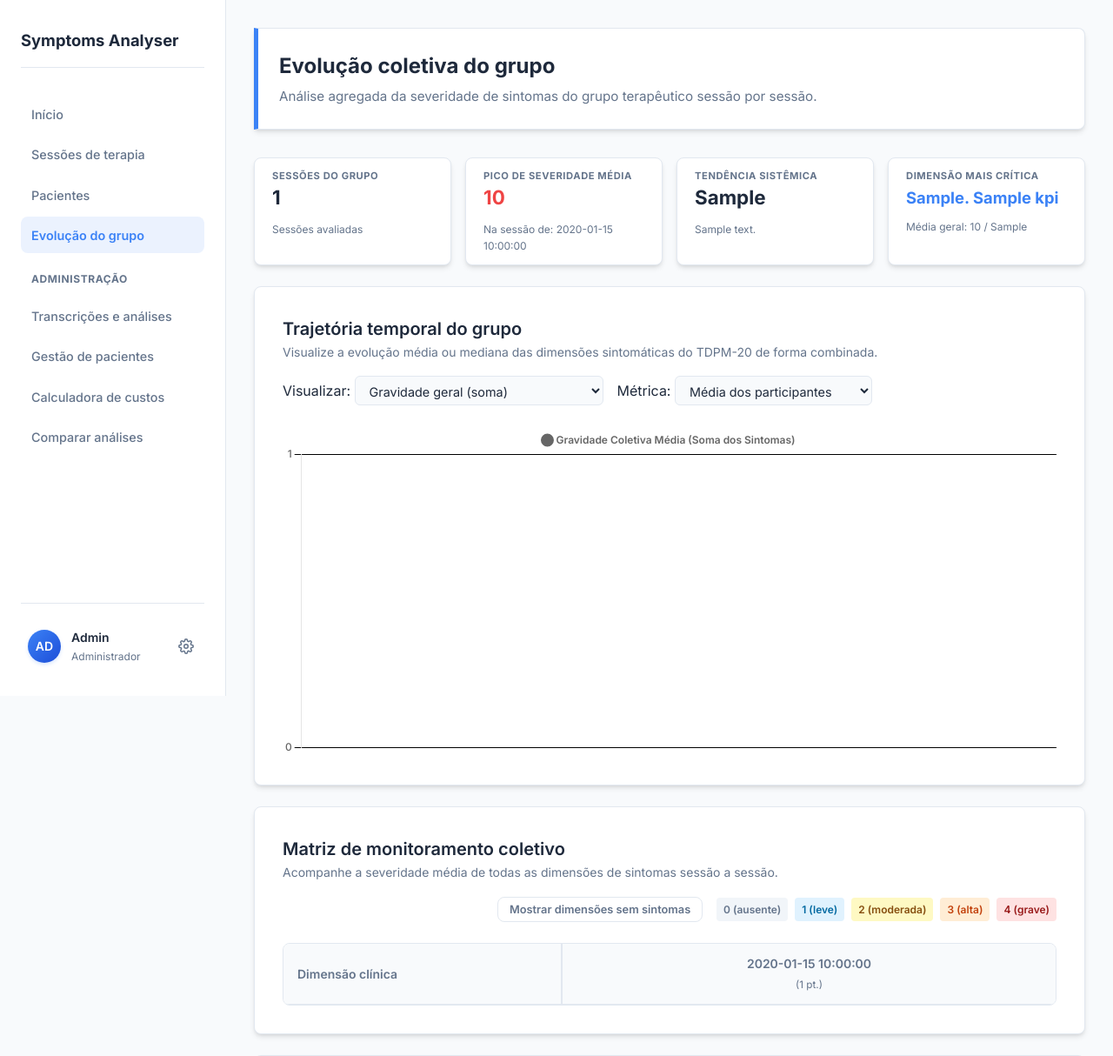
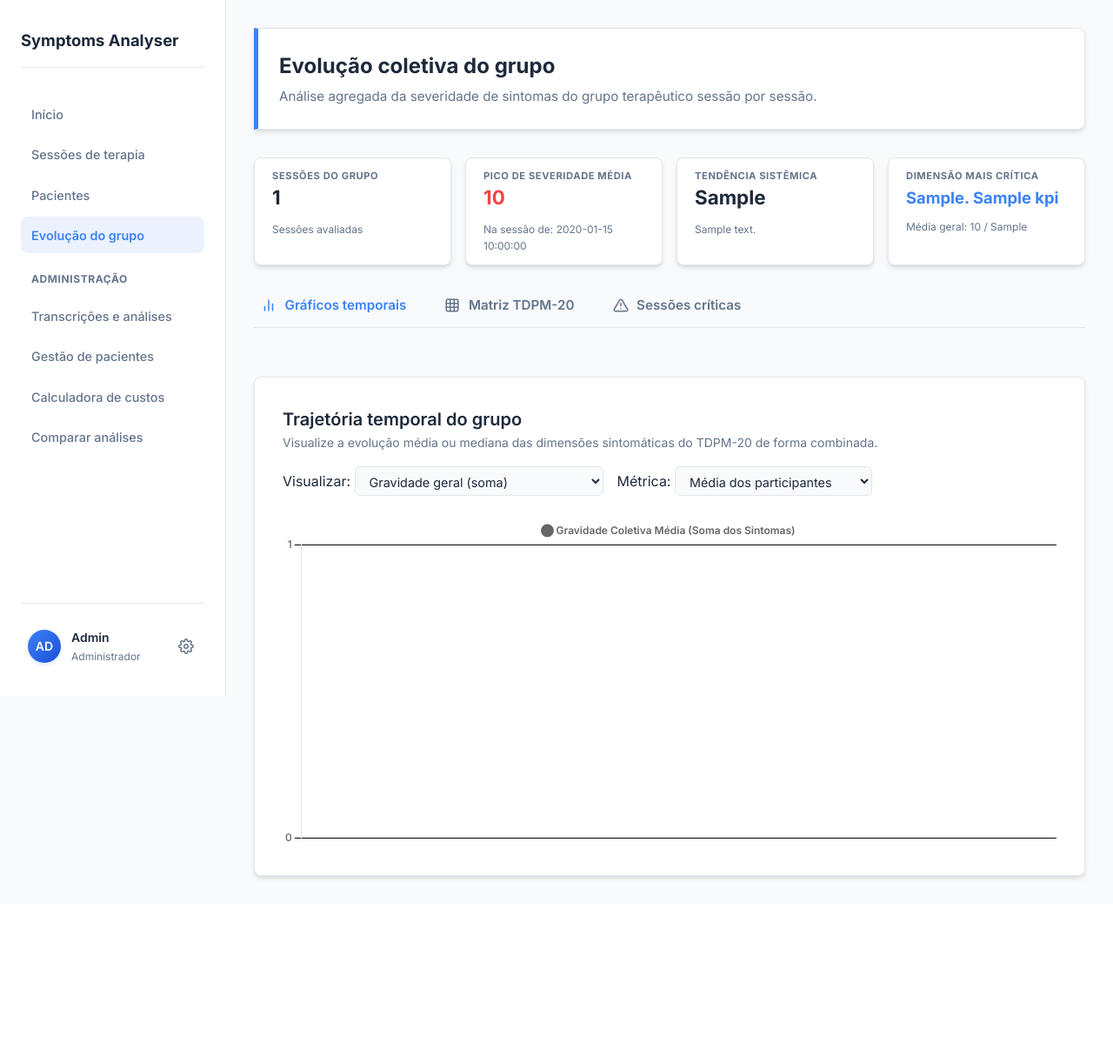
Before and after one commit to wpramio/symptoms-analyser, a Flask app: template src/symptoms_analyser/templates/cohort_analytics.html in a window 1280 px wide. Shown: the top 1214 px of the page at 87% size. After the commit the page ends 1012 px from the top, so only its background shows below. Run offline with Flask 3, Linux system fonts and the light colour scheme; the template is opened without the code that fills it: most values are stand-ins (such as "Sample title", 1, 10 or a date in 2020).

Commit message:
feat: implement tabbed interface for cohort analytics

```diff
--- a/src/symptoms_analyser/static/js/cohort_analytics.js
+++ b/src/symptoms_analyser/static/js/cohort_analytics.js
@@ -262,4 +262,31 @@ document.addEventListener('DOMContentLoaded', () => {
             btnToggle.classList.toggle('btn-secondary', isShowingEmpty);
         });
     }
+
+    // =========================================================================
+    // 4. Main cohort detail tabs navigation switcher
+    // =========================================================================
+    const tabButtons = document.querySelectorAll('.session-tab-btn');
+    const tabPanels = document.querySelectorAll('.session-tab-panel');
+
+    tabButtons.forEach(btn => {
+        btn.addEventListener('click', () => {
+            const targetId = btn.dataset.target;
+            if (!targetId) return;
+
+            // Deactivate all tab buttons and panels
+            tabButtons.forEach(b => b.classList.remove('active'));
+            tabPanels.forEach(p => p.classList.remove('active'));
+
+            // Activate selected tab button and panel
+            btn.classList.add('active');
+            const targetPanel = document.getElementById(targetId);
+            if (targetPanel) {
+                targetPanel.classList.add('active');
+            }
+
+            // Force a resize event to ensure Chart.js scales dynamically when its container becomes visible
+            window.dispatchEvent(new Event('resize'));
+        });
+    });
 });
--- a/src/symptoms_analyser/templates/cohort_analytics.html
+++ b/src/symptoms_analyser/templates/cohort_analytics.html
@@ -57,12 +57,54 @@
             </div>
         </div>
 
+        <!-- TAB NAVIGATION -->
+        <div class="session-tabs-container">
+            <div class="session-main-tabs">
+                <button class="session-tab-btn active" data-target="tab-trajectory">
+                    <svg class="tab-icon" viewBox="0 0 24 24" fill="none" stroke="currentColor" stroke-width="2"
+                        stroke-linecap="round" stroke-linejoin="round">
+                        <line x1="18" y1="20" x2="18" y2="10"></line>
+                        <line x1="12" y1="20" x2="12" y2="4"></line>
+                        <line x1="6" y1="20" x2="6" y2="14"></line>
+                    </svg>
+                    Gráficos temporais
+                </button>
+                <button class="session-tab-btn" data-target="tab-heatmap">
+                    <svg class="tab-icon" viewBox="0 0 24 24" fill="none" stroke="currentColor" stroke-width="2"
+                        stroke-linecap="round" stroke-linejoin="round">
+                        <rect x="3" y="3" width="18" height="18" rx="2" ry="2"></rect>
+                        <line x1="9" y1="3" x2="9" y2="21"></line>
+                        <line x1="15" y1="3" x2="15" y2="21"></line>
+                        <line x1="3" y1="9" x2="21" y2="9"></line>
+                        <line x1="3" y1="15" x2="21" y2="15"></line>
+                    </svg>
+                    Matriz TDPM-20
+                </button>
+                <button class="session-tab-btn" data-target="tab-critical">
+                    <svg class="tab-icon" viewBox="0 0 24 24" fill="none" stroke="currentColor" stroke-width="2"
+                        stroke-linecap="round" stroke-linejoin="round">
+                        <path
+                            d="M10.29 3.86L1.82 18a2 2 0 0 0 1.71 3h16.94a2 2 0 0 0 1.71-3L13.71 3.86a2 2 0 0 0-3.42 0z">
+                        </path>
+                        <line x1="12" y1="9" x2="12" y2="13"></line>
+                        <line x1="12" y1="17" x2="12.01" y2="17"></line>
+                    </svg>
+                    Sessões críticas
+                </button>
+            </div>
+        </div>
+
+        <!-- TAB PANELS CONTENT -->
+        <div class="session-tab-content">
+            <!-- PANEL 1: Group Trajectory -->
+            <div class="session-tab-panel active" id="tab-trajectory">
                 <!-- Interactive Chart Card (Chart.js rendered client-side) -->
                 <div class="evolution-card chart-container-card">
                     <div class="card-header-flex">
                         <div>
                             <h3 class="card-title">Trajetória temporal do grupo</h3>
-                    <p class="card-subtitle">Visualize a evolução média ou mediana das dimensões sintomáticas do TDPM-20
+                            <p class="card-subtitle">Visualize a evolução média ou mediana das dimensões sintomáticas do
+                                TDPM-20
                                 de forma combinada.</p>
                         </div>
                         <div class="chart-controls cohort-chart-controls">
@@ -91,17 +133,22 @@
                         <canvas id="evolutionChart"></canvas>
                     </div>
                 </div>
+            </div>
 
+            <!-- PANEL 2: Heatmap Matrix -->
+            <div class="session-tab-panel" id="tab-heatmap">
                 <!-- Heatmap (fully server-rendered with dynamic toggle) -->
                 <div class="evolution-card heatmap-card">
                     <div class="card-header-flex cohort-header-flex">
                         <div>
                             <h3 class="card-title">Matriz de monitoramento coletivo</h3>
-                    <p class="card-subtitle">Acompanhe a severidade média de todas as dimensões de sintomas sessão a
+                            <p class="card-subtitle">Acompanhe a severidade média de todas as dimensões de sintomas
+                                sessão a
                                 sessão.</p>
                         </div>
                         <div class="heatmap-header-controls cohort-heatmap-controls">
-                    <button type="button" id="btnToggleEmptyDimensions" class="btn btn-secondary btn-heatmap-toggle">
+                            <button type="button" id="btnToggleEmptyDimensions"
+                                class="btn btn-secondary btn-heatmap-toggle">
                                 Mostrar dimensões sem sintomas
                             </button>
                             <div class="heatmap-legend cohort-heatmap-legend">
@@ -143,11 +190,15 @@
                         </table>
                     </div>
                 </div>
+            </div>
 
+            <!-- PANEL 3: Critical Sessions and Anomalies -->
+            <div class="session-tab-panel" id="tab-critical">
                 <!-- Critical Sessions Panel -->
                 <div class="evolution-card evidence-timeline-card">
                     <h3 class="card-title cohort-card-title-compact">🔍 Detecção de anomalias e sessões críticas</h3>
-            <p class="card-subtitle cohort-card-subtitle-spaced">Picos agudos ou aumentos significativos de sintomas
+                    <p class="card-subtitle cohort-card-subtitle-spaced">Picos agudos ou aumentos significativos de
+                        sintomas
                         coletivos.</p>
 
                     {% if critical_sessions %}
@@ -160,7 +211,8 @@
                                     <span class="timeline-date cohort-timeline-date">{{ cs.date }}</span>
                                     <span class="cohort-timeline-name">{{ cs.session_name }}</span>
                                 </div>
-                        <span class="score-badge cohort-score-badge" data-severity="4">Score Médio: {{ cs.mean_total
+                                <span class="score-badge cohort-score-badge" data-severity="4">Score Médio: {{
+                                    cs.mean_total
                                     }}</span>
                             </div>
 
@@ -190,6 +242,8 @@
                     </div>
                     {% endif %}
                 </div>
+            </div>
+        </div>
 
     </div><!-- /evolution-dashboard -->
     {% endif %}
```
Lines whose indentation alone changed are shown as unchanged.
